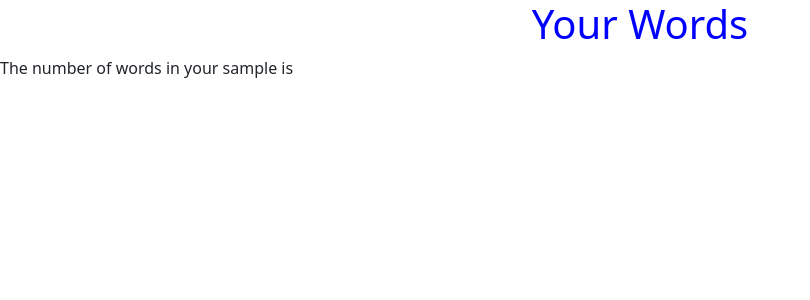
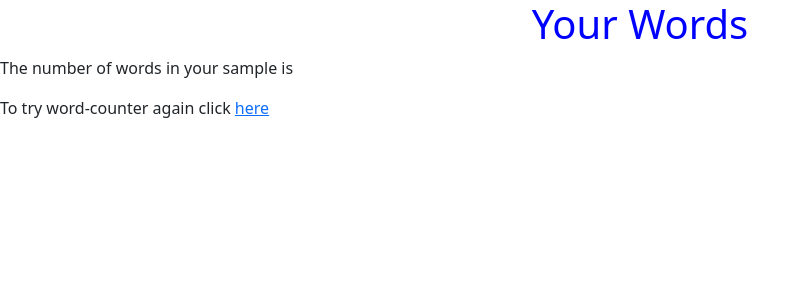
Before and after one commit to amarquaye/wordcounter, a Django app: template templates/counter/count.html in a window 1280 px wide. Shown: the top 300 px of the page, without its empty margins (0-810 px from the left). Run offline with Django 4.2, Linux system fonts and the light colour scheme; the template is opened without the code that fills it, so the values that code supplies are empty; some libraries are stand-ins or nearby versions.

Commit message:
Finally got the logic right, still in need of a nice UI though

```diff
--- a/templates/counter/count.html
+++ b/templates/counter/count.html
@@ -16,6 +16,7 @@
     <h1>Your Words</h1>
     <div>
         <p>The number of words in your sample is {{ amount }}</p>
+        <p>To try word-counter again click <a href="{% url 'counter:index' %}">here</a></p>
     </div>
 </body>
 </html>
```
